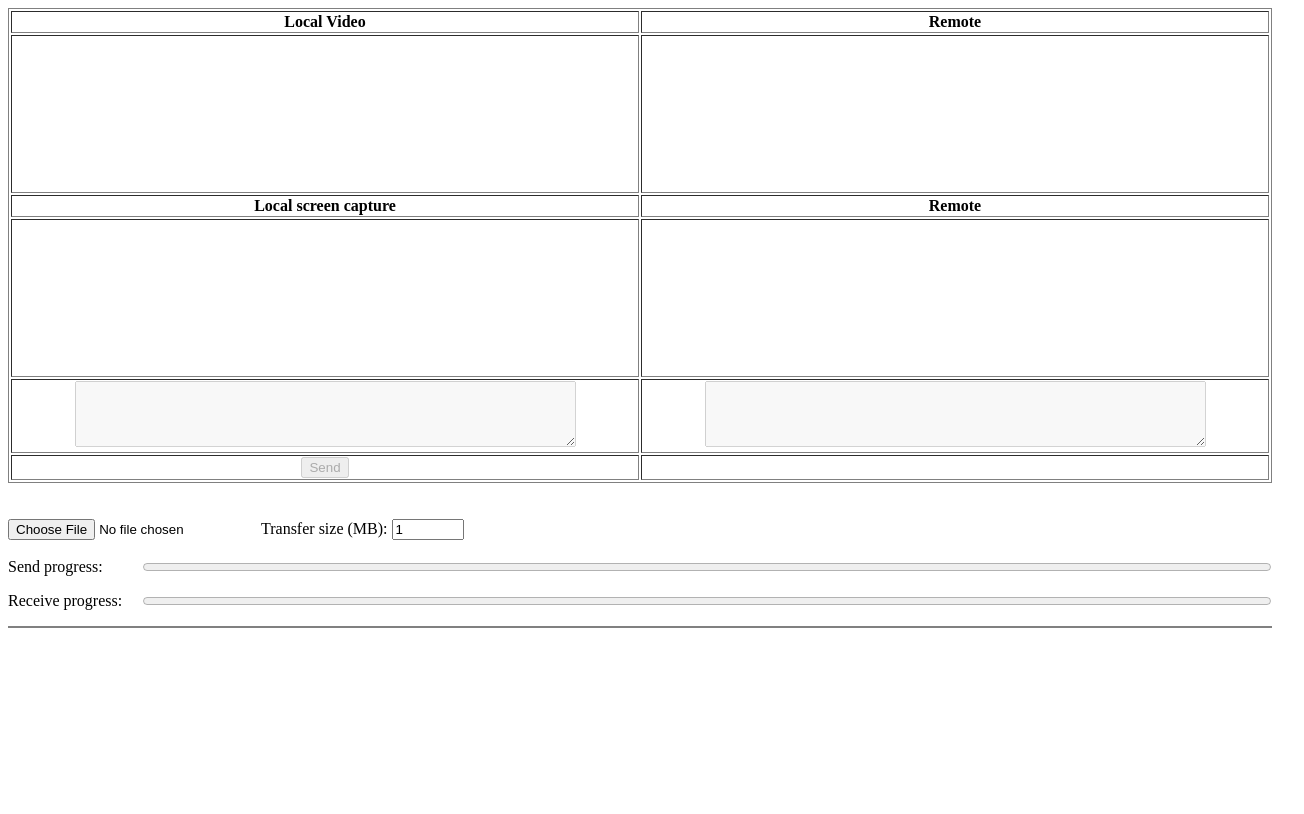
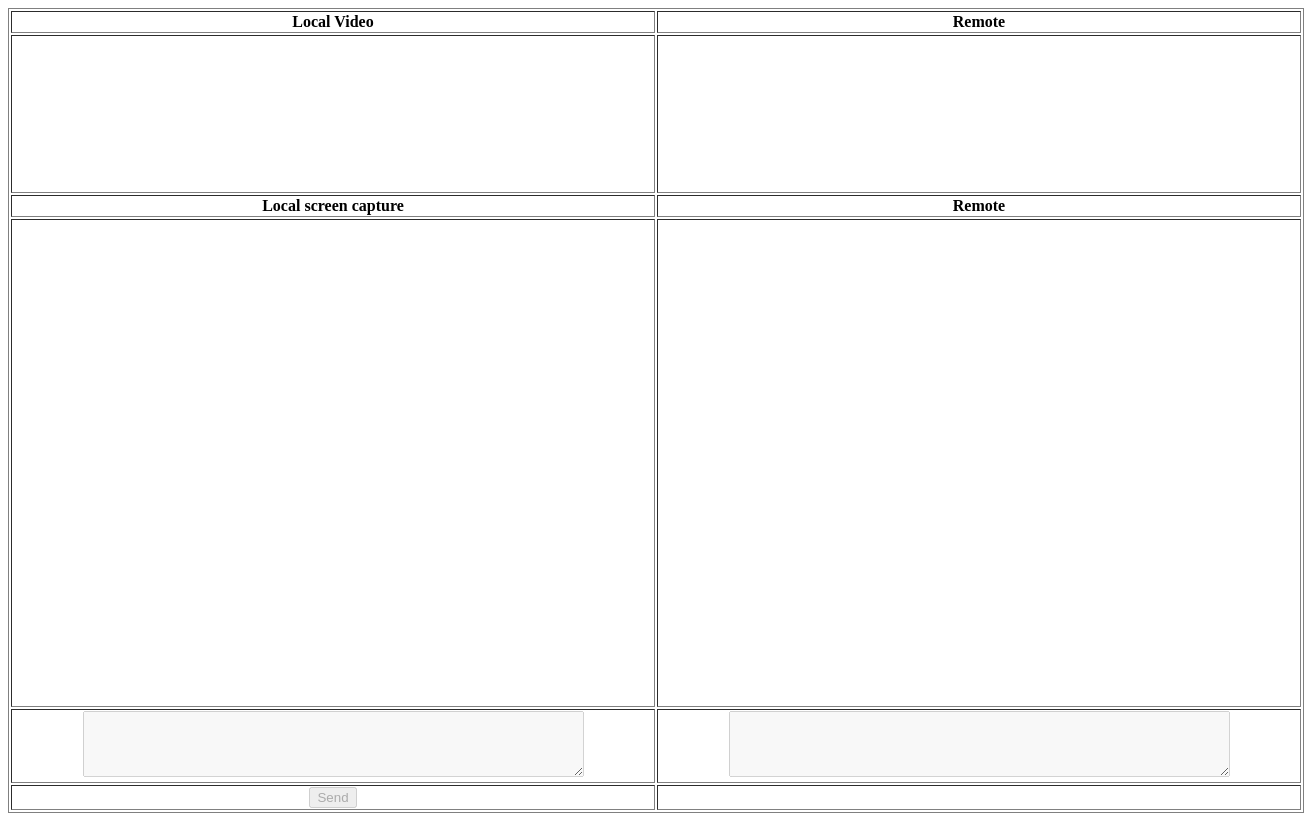
Before and after one commit to tobiasfl/tobias-master-thesis-webrtc, a website: page webrtc-app/index.html in a window 1280 px wide. Shown: the top 814 px of the page, 1304 px wide, since content can reach past the window. Drawn offline with nearby package versions, Linux system fonts and the light colour scheme; no server answers.

Commit message:
changed size of screen capture video elements

```diff
--- a/webrtc-app/index.html
+++ b/webrtc-app/index.html
@@ -29,10 +29,10 @@
         </tr>
         <tr>
           <td>
-            <video id="localScreenCapture" autoplay></video>
+            <video id="localScreenCapture" autoplay width="640" height="480"></video>
           </td>
           <td>
-            <video id="remoteScreenCapture" autoplay></video>
+            <video id="remoteScreenCapture" autoplay width="640" height="480"></video>
           </td>
         </tr>
         <tr>
```
